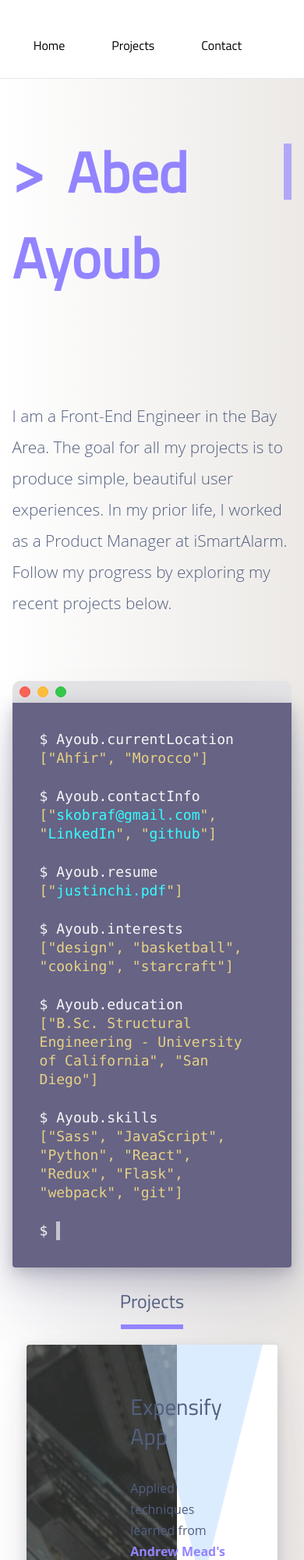
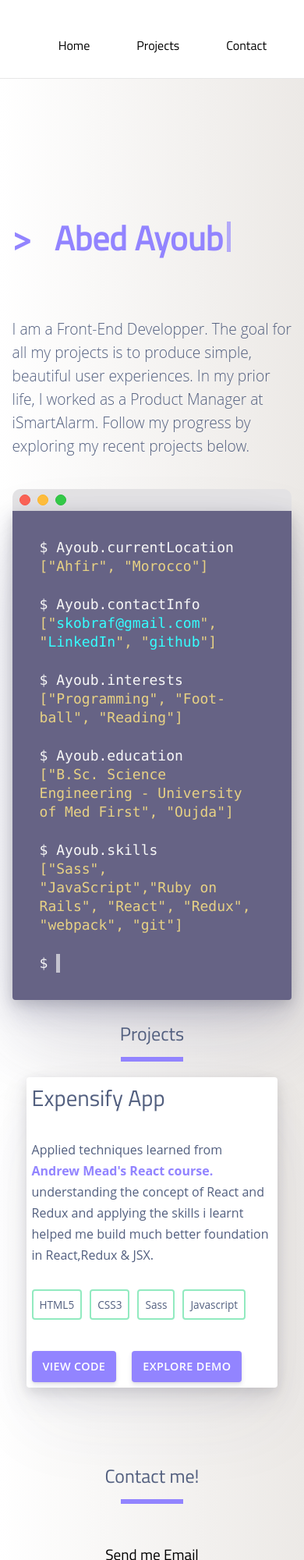
Before and after one commit to Skobraf/Portfolio_project, a plain HTML site: page index.html in a window 390 px wide. Shown: the top 2000 px of the page at 78% size. Drawn offline with Linux system fonts and the light colour scheme.

Commit message:
add responsive navbar

```diff
--- a/index.html
+++ b/index.html
@@ -4,6 +4,7 @@
     <meta charset="utf-8">
     <title>Portfolio</title>
     <link rel="stylesheet" href="style.css">
+    <meta name="viewport" content="width=device-width, initial-scale = 1.0">
     <link href="https://fonts.googleapis.com/css?family=Titillium+Web" rel="stylesheet">
   </head>
   <body>
@@ -22,7 +23,7 @@
             <h1 class="not"><span>&nbsp;</span></h1>
           </div>
           <div class="description">
-            <p>I am a Front-End Engineer in the Bay Area. The goal for all my projects is to produce simple, beautiful user experiences. In my prior life, I worked as a Product Manager at iSmartAlarm. Follow my progress by exploring my recent projects below.</p>
+            <p>I am a Front-End Developper. The goal for all my projects is to produce simple, beautiful user experiences. In my prior life, I worked as a Product Manager at iSmartAlarm. Follow my progress by exploring my recent projects below.</p>
           </div>
         </div>
         <div class="about-me">
@@ -44,7 +45,7 @@
             <div class="project-background"></div>
             <div class="project-content">
               <h3>Expensify App</h3>
-              <p>Applied techniques learned from <a href="https://www.udemy.com/react-2nd-edition/">Andrew Mead's React course.</a> understanding the concept of React and Redux and applying the skills i learnt helped me build much better foundation in React,Redux & JSX. </p>
+              <p>Applied techniques learned from <a target="_blank" href="https://www.udemy.com/react-2nd-edition/">Andrew Mead's React course.</a> understanding the concept of React and Redux and applying the skills i learnt helped me build much better foundation in React,Redux & JSX. </p>
               <div class="project-skills">
                 <span class="project-skill">HTML5</span>
                 <span class="project-skill">CSS3</span>
@@ -52,8 +53,8 @@
                 <span class="project-skill">Javascript</span>
               </div>
               <div class="project-links">
-                <a href="https://github.com/Skobraf/React-Redux-Expensify-app" class="project-link">View code</a>
-                <a href="http://expensify.mead.io/" class="project-link">Expolore demo</a>
+                <a target="_blank" href="https://github.com/Skobraf/React-Redux-Expensify-app" class="project-link">View code</a>
+                <a target="_blank" href="http://expensify.mead.io/" class="project-link">Explore demo</a>
               </div>
             </div>
             </div>
@@ -62,8 +63,8 @@
         <h2 id="contact" class="section-title">Contact me!</h2>
         <div class="contact-links">
           <span> <a href="mailto:skobraf@gmail.com">Send me Email</a></span>
-          <span> <a href="https://www.linkedin.com/in/ayoub-abed/">Linkedin</a></span>
-          <span> <a href="https://github.com/Skobraf">Github</a></span>
+          <span> <a target="_blank" href="https://www.linkedin.com/in/ayoub-abed/">Linkedin</a></span>
+          <span> <a target="_blank" href="https://github.com/Skobraf">Github</a></span>
         </div>
         <footer><span>Thank you so much for your visit!</span></footer>
       </div>
--- a/script.js
+++ b/script.js
@@ -1,3 +1,8 @@
+/*{
+  input: 'Ayoub.resume',
+  return: '["<a href="./justinchi_resume.pdf" target="_blank">justinchi.pdf</a>"]'
+},
+*/
 
 const statements = [
   {
@@ -6,23 +11,19 @@ const statements = [
   },
   {
     input: 'Ayoub.contactInfo',
-    return: '["<a href="mailto:skobraf@gmail.com">skobraf@gmail.com</a>", "<a href="https://www.linkedin.com/in/ayoub-abed/">LinkedIn</a>", "<a href="https://github.com/vai0">github</a>"]'
-  },
-  {
-    input: 'Ayoub.resume',
-    return: '["<a href="./justinchi_resume.pdf" target="_blank">justinchi.pdf</a>"]'
+    return: '["<a  target="_blank" href="mailto:skobraf@gmail.com">skobraf@gmail.com</a>", "<a target="_blank" href="https://www.linkedin.com/in/ayoub-abed/">LinkedIn</a>", "<a target="_blank" href="https://github.com/Skobraf">github</a>"]'
   },
   {
     input: 'Ayoub.interests',
-    return: '["design", "basketball", "cooking", "starcraft"]'
+    return: '["Programming", "Foot-ball", "Reading"]'
   },
   {
     input: 'Ayoub.education',
-    return: '["B.Sc. Structural Engineering - University of California", "San Diego"]'
+    return: '["B.Sc. Science Engineering - University of Med First", "Oujda"]'
   },
   {
     input: 'Ayoub.skills',
-    return: '["Sass", "JavaScript", "Python", "React", "Redux", "Flask", "webpack", "git"]'
+    return: '["Sass", "JavaScript","Ruby on Rails", "React", "Redux", "webpack", "git"]'
   }
 ];
 
--- a/style.css
+++ b/style.css
@@ -332,13 +332,47 @@ footer {
   color: #525f7f;
 }
 
-
-
-
-
-
-
-
+@media screen and (max-width: 700px) {
+  .navbar {
+    text-align: center;
+  }
+  nav ul {
+    padding-right: 18px;
+  }
+  .overview {
+    margin-top: 15vh;
+  }
+  .overview .title {
+    font-size: 0.6em;
+  }
+  div.overview div.title > h1 > span {
+    height: 39px;
+    line-height: 43px;
+    width: 5px;
+  }
+  div.overview div.description > p{
+    font-size: 1.2em;
+    line-height: 30px;
+    margin: 40px 0;
+  }
+  .projects-container .project-card .project-screenshot {
+    display: none;
+  }
+  .projects-container .project-card .project-background {
+    display: none;
+  }
+  .projects-container .project-card .project-content {
+    width: 100%;
+    padding: 7px;
+  }
+  .contact-links {
+    flex-direction: column;
+  }
+  .contact-links span:after {
+      content: "";
+      margin: 0;
+  }
+}
 
 @keyframes caret {
   50% {
```
Also changed, not shown: Capture.PNG (added).
